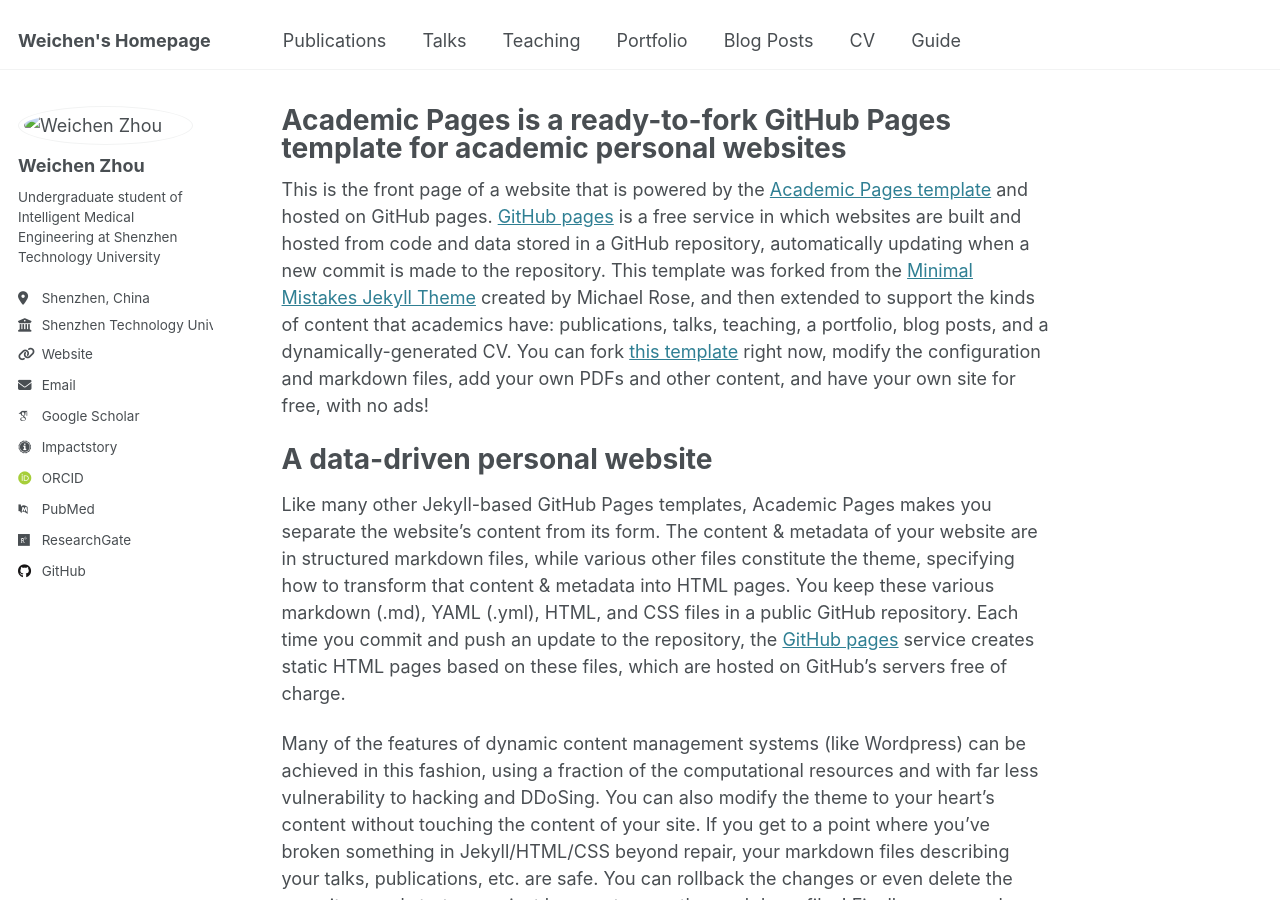
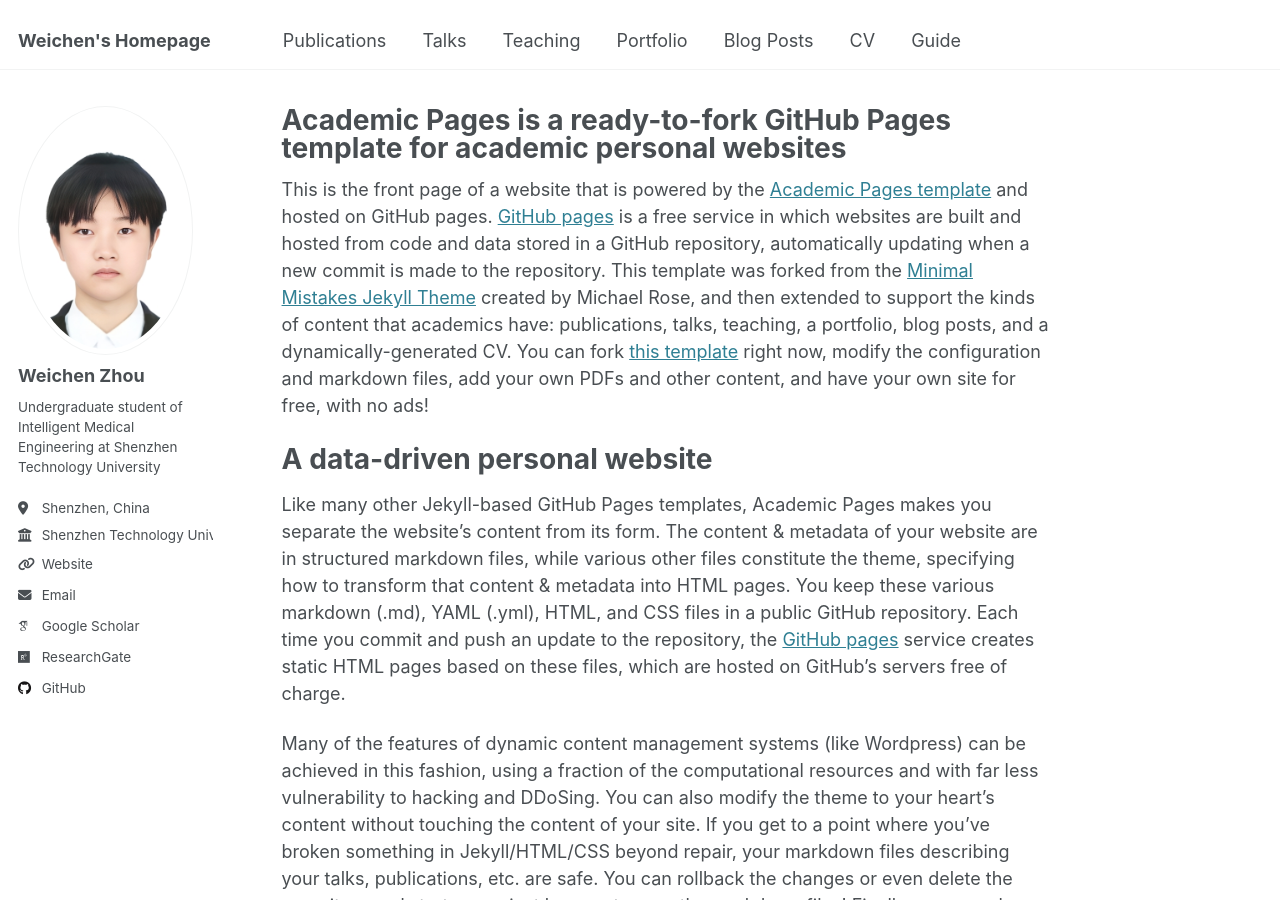
Before and after one commit to WEIC-7/WEIC-7.github.io, a Jekyll site: the page built from _pages/about.md, in a window 1280 px wide and 900 px high. Built offline with Jekyll 4.4.1, drawn with Linux system fonts in a browser that asks for light colours; some web fonts are replaced.

Commit message:
Update _config.yml

```diff
--- a/_config.yml
+++ b/_config.yml
@@ -20,7 +20,7 @@ repository               : "WEIC-7/WEIC-7.github.io"
 #               Additional customization can be done by editing /_includes/author-profile.html
 author:
   # Biographic information
-  avatar           : "/images/sztu.jpg"
+  avatar           : "sztu.jpg"
   name             : "Weichen Zhou"
   pronouns         : # example: "she/her"
   bio              : "Undergraduate student of Intelligent Medical Engineering at Shenzhen Technology University"
@@ -32,10 +32,10 @@ author:
   # Academic websites
   arxiv            : # URL - Update with the correct link to your profile
   googlescholar    : "cIKyXT8AAAAJ"
-  impactstory      : ""
-  orcid            : ""
-  semantic         : # URL
-  pubmed           : ""
+  # impactstory      : ""
+  # orcid            : ""
+  # semantic         : # URL
+  # pubmed           : ""
   researchgate     : "https://www.researchgate.net/profile/Weichen-Zhou-7"
   scopus           : # URL
 
```
